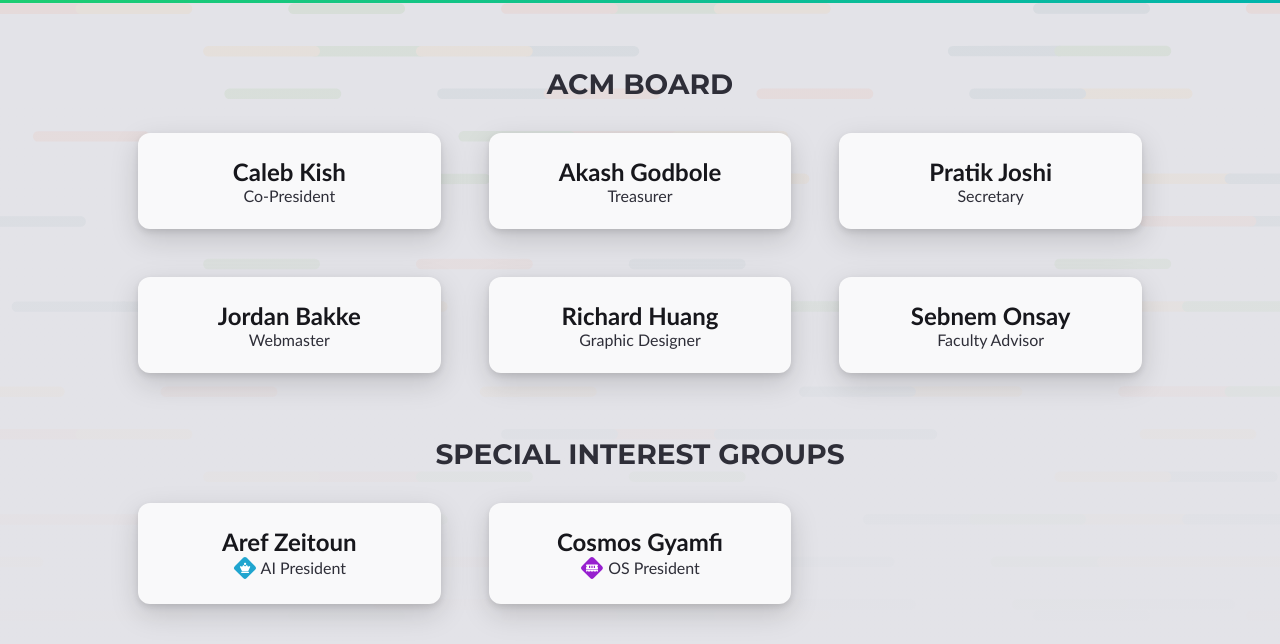
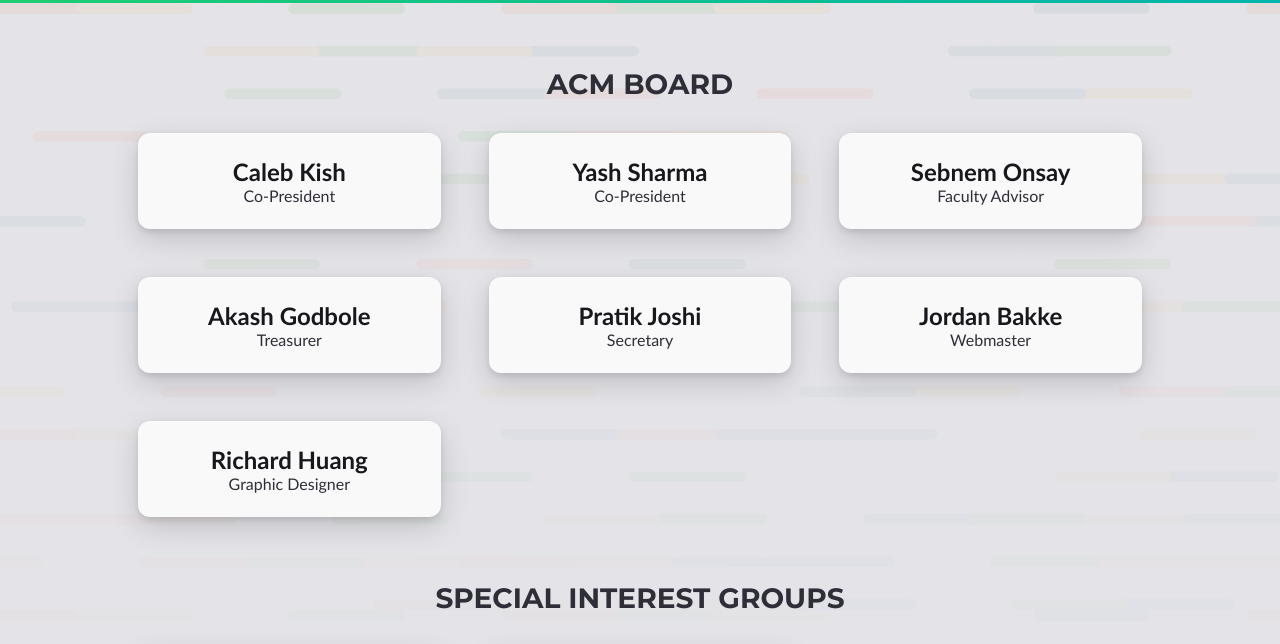
Before and after one commit to marcoaobatista/acm-website, a plain HTML site: page src/index.html in a window 1280 px wide. Shown: the part 1940-2584 px from the top of the page. Drawn offline with nearby package versions, Linux system fonts and the light colour scheme; files that its build step writes are made by us from their sources.

Commit message:
added yash back

```diff
--- a/src/index.html
+++ b/src/index.html
@@ -120,6 +120,26 @@
                     <div class="member__top">
                         <img class="member__image">
                     </div>
+                    <p class="member__head">Yash Sharma</p>
+                    <p class="member__title">Co-President</p>
+                </div>
+            </div>
+
+            <div class="member">
+                <div class="member__wrapper">
+                    <div class="member__top">
+                        <img class="member__image">
+                    </div>
+                    <p class="member__head">Sebnem Onsay</p>
+                    <p class="member__title">Faculty Advisor</p>
+                </div>
+            </div>
+
+            <div class="member">
+                <div class="member__wrapper">
+                    <div class="member__top">
+                        <img class="member__image">
+                    </div>
                     <p class="member__head">Akash Godbole</p>
                     <p class="member__title">Treasurer</p>
                 </div>
@@ -152,16 +172,6 @@
                     </div>
                     <p class="member__head">Richard Huang</p>
                     <p class="member__title">Graphic Designer</p>
-                </div>
-            </div>
-
-            <div class="member">
-                <div class="member__wrapper">
-                    <div class="member__top">
-                        <img class="member__image">
-                    </div>
-                    <p class="member__head">Sebnem Onsay</p>
-                    <p class="member__title">Faculty Advisor</p>
                 </div>
             </div>
         </div>
```
